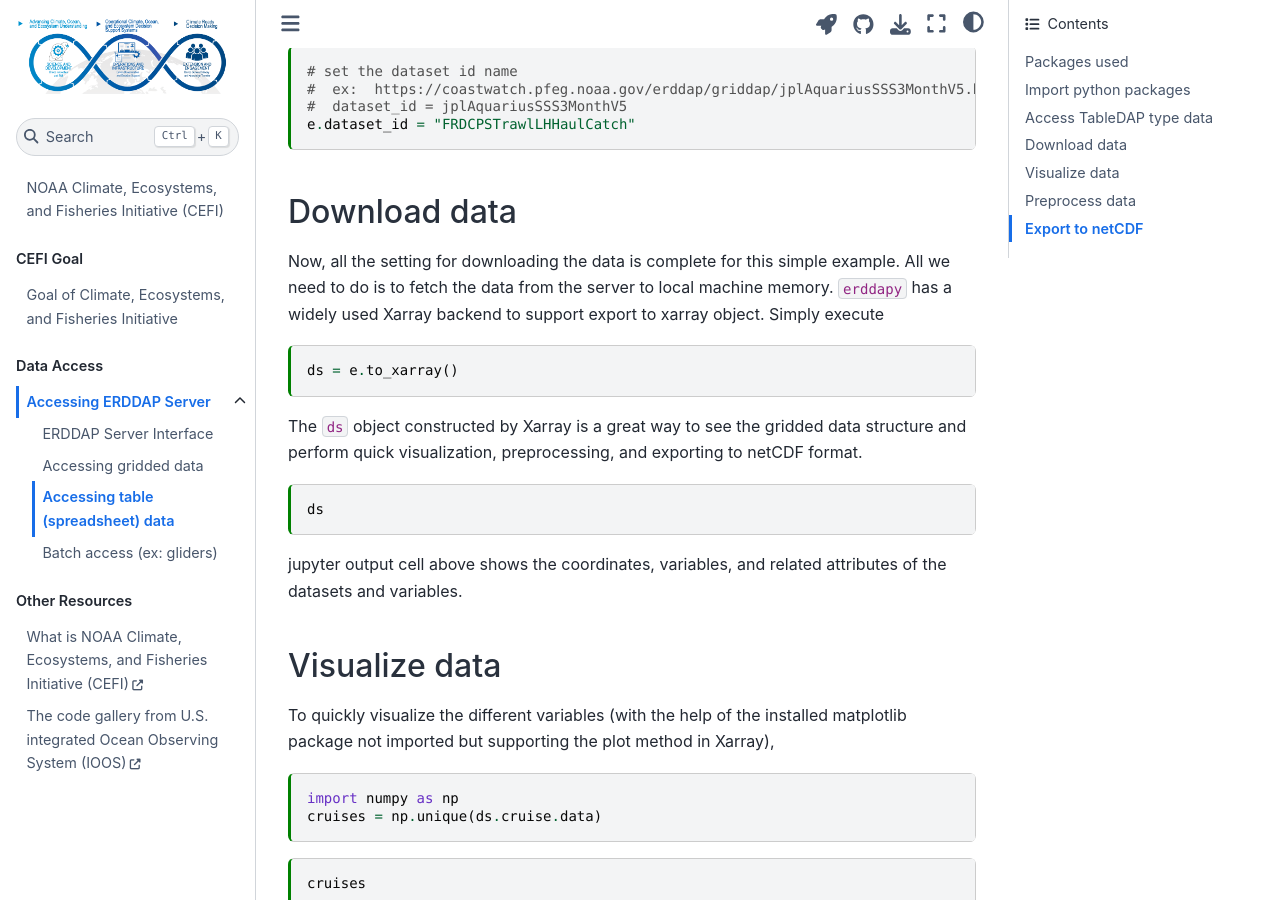
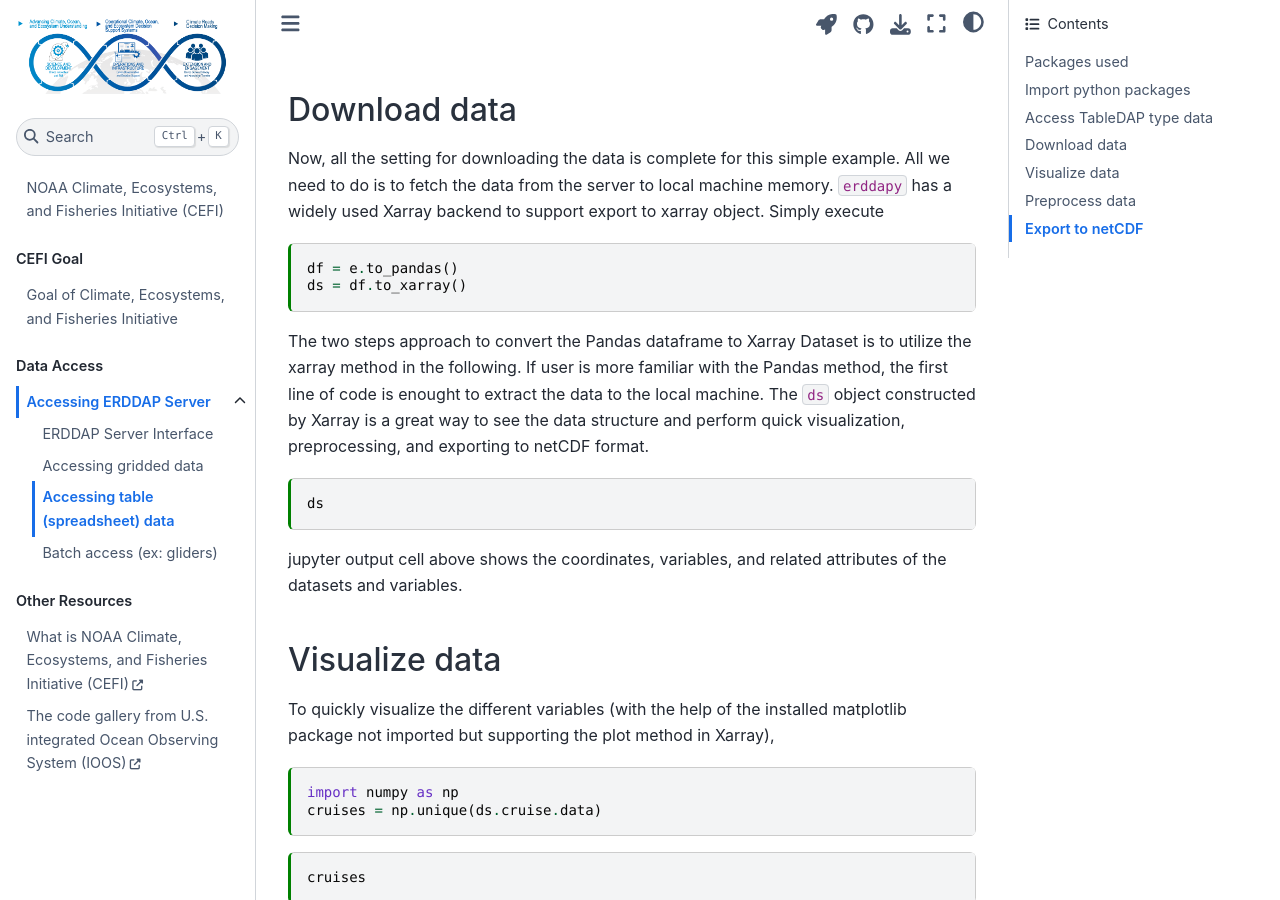
Before and after one commit to chiaweh2/cefi-cookbook, a Jupyter Book: the page built from content/data_access/access_erddap/python_interface_tabledap.md, in a window 1280 px wide and 900 px high, scrolled down 2258 px. Built offline with Jupyter Book 1.0.4 settings and Sphinx 7.4.7 and the Sphinx Book theme 1.1.4, drawn with Linux system fonts in a browser that asks for light colours; pages that are not in the unit, such as notebooks, are missing from menus; some of the changed text lies outside the part shown.

Commit message:
udpate tabledap from to_xarray to to_pandas

````diff
--- a/content/data_access/access_erddap/python_interface_tabledap.md
+++ b/content/data_access/access_erddap/python_interface_tabledap.md
@@ -35,12 +35,6 @@ In this page, we demonstrate how to extract/download data directly from a ERDDAP
 ```
 
 ## Import python packages
-
-```{code-cell} ipython3
-# execute the two line when using colab
-# !pip install erddapy
-# !pip install netcdf4
-```
 
 ```{code-cell} ipython3
 import xarray as xr
@@ -94,10 +88,12 @@ All we need to do is to fetch the data from the server to local machine memory.
 Simply execute
 
 ```{code-cell} ipython3
-ds = e.to_xarray()
+df = e.to_pandas()
+ds = df.to_xarray()
 ```
-
-The `ds` object constructed by Xarray is a great way to see the gridded data structure and perform quick visualization, preprocessing, and exporting to netCDF format.
+The two steps approach to convert the Pandas dataframe to Xarray Dataset is to utilize the xarray method in the following.
+If user is more familiar with the Pandas method, the first line of code is enought to extract the data to the local machine.
+The `ds` object constructed by Xarray is a great way to see the data structure and perform quick visualization, preprocessing, and exporting to netCDF format.
 
 ```{code-cell} ipython3
 ds
````
